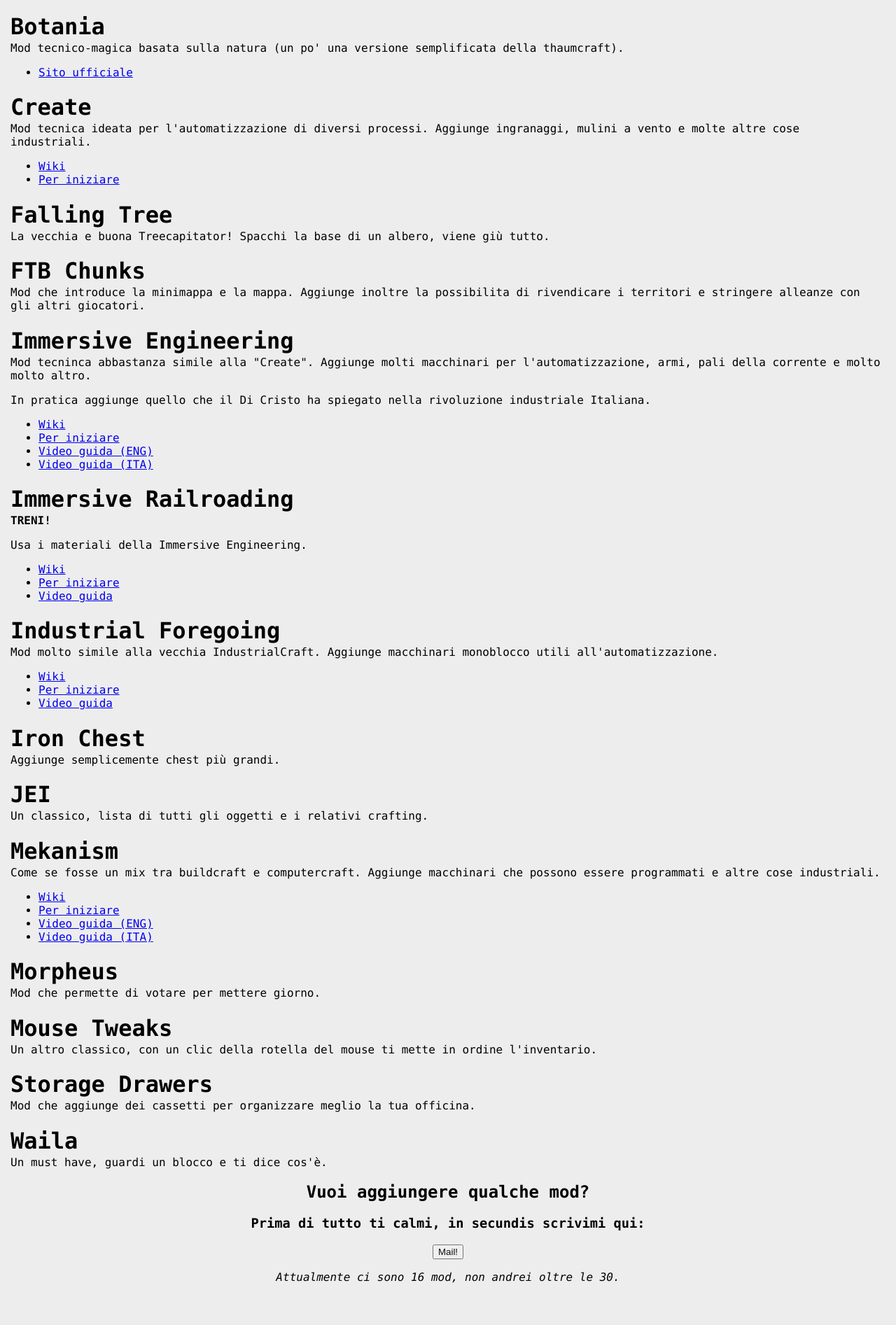
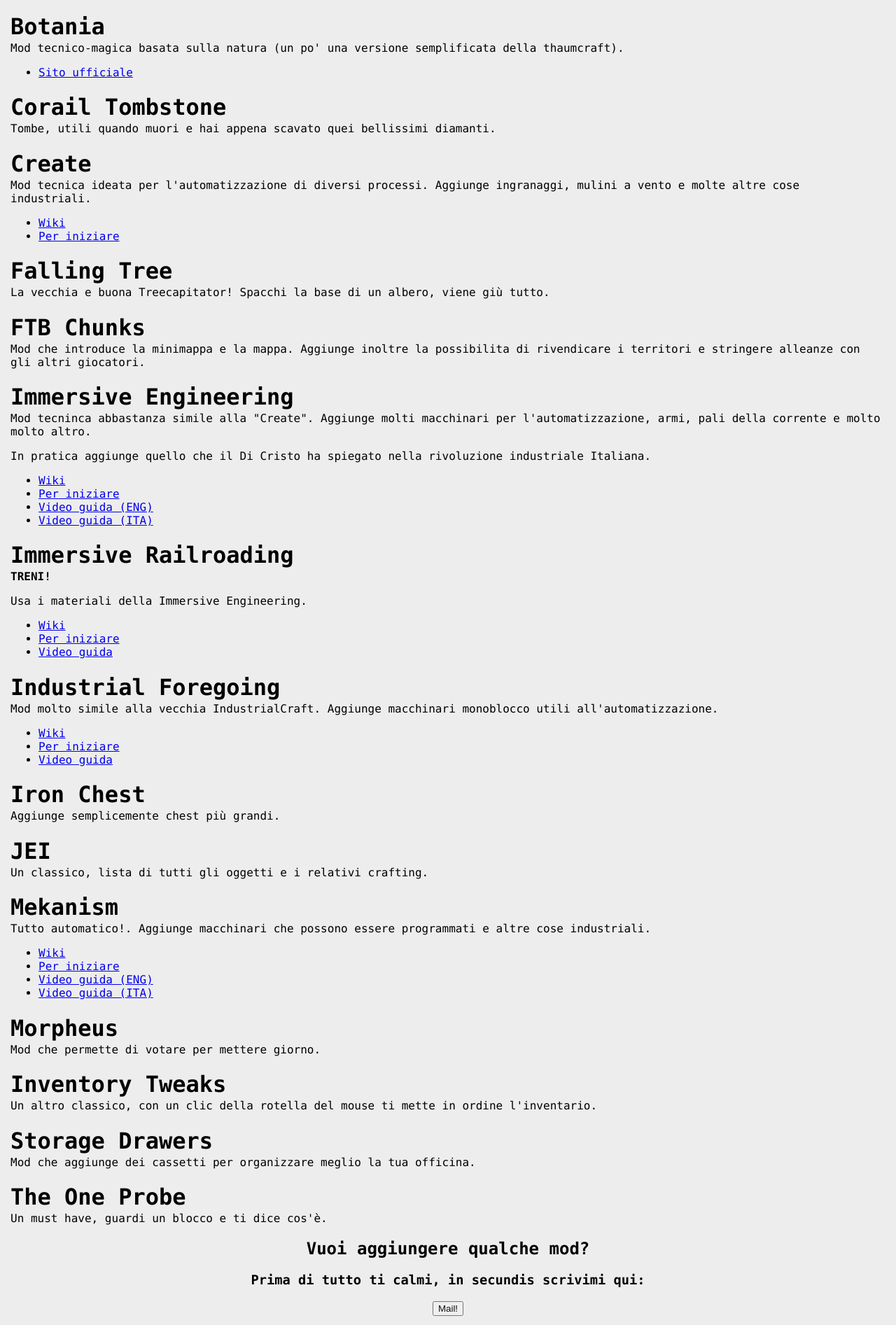
Before and after one commit to Itspuca/serverpuca, a plain HTML site: page pgs/mod.html in a window 1280 px wide. Shown: the part 840-2733 px from the top of the page at 70% size. Before the commit the page ends 2690 px from the top, so only its background shows below. Drawn offline with Linux system fonts and the light colour scheme; a web font is replaced by a local one.

Commit message:
mods update

```diff
--- a/css/index.css
+++ b/css/index.css
@@ -2,3 +2,7 @@
   padding: 30px;
   text-align: center;
 }
+
+footer h1 {
+  text-align:  center;
+}
--- a/pgs/mod.html
+++ b/pgs/mod.html
@@ -16,6 +16,7 @@
           <a href="../index.html"><h1>Server Puca</h1></a>
         </div>
         <div class="menu">
+          <a href="#">NEWS</a>
           <a href="download.html">DOWNLOAD</a>
           <a href="fazioni.html">FAZIONI</a>
           <a href="mod.html">MOD</a>
@@ -74,6 +75,10 @@
             <li> <a href="https://botaniamod.net/index.php">Sito ufficiale</a> </li>
           </ul>
         </div>
+        <div class="corail">
+          <h1 class="nome"><a id="corail">Corail Tombstone</a></h1>
+          <p>Tombe, utili quando muori e hai appena scavato quei bellissimi diamanti.</p>
+        </div>
         <div class="create">
           <h1 class="nome"><a id="create">Create</a></h1>
           <p>Mod tecnica ideata per l'automatizzazione di diversi processi. Aggiunge ingranaggi, mulini a vento e molte altre cose industriali.</p>
@@ -130,7 +135,7 @@
         </div>
         <div class="mekanism">
           <h1 class="nome"><a id="mekanism">Mekanism</a></h1>
-          <p>Come se fosse un mix tra buildcraft e computercraft. Aggiunge macchinari che possono essere programmati e altre cose industriali.</p>
+          <p>Tutto automatico!. Aggiunge macchinari che possono essere programmati e altre cose industriali.</p>
           <ul>
             <li> <a href="https://wiki.aidancbrady.com/wiki/Main_Page">Wiki</a> </li>
             <li> <a href="https://wiki.aidancbrady.com/wiki/Tutorials/Getting_Started">Per iniziare</a> </li>
@@ -142,16 +147,16 @@
           <h1 class="nome"><a id="morpheus">Morpheus</a></h1>
           <p>Mod che permette di votare per mettere giorno.</p>
         </div>
-        <div class="mouse">
-          <h1 class="nome"><a id="mouse">Mouse Tweaks</a></h1>
+        <div class="inventory">
+          <h1 class="nome"><a id="inventory">Inventory Tweaks</a></h1>
           <p>Un altro classico, con un clic della rotella del mouse ti mette in ordine l'inventario.</p>
         </div>
         <div class="storage">
           <h1 class="nome"><a id="storage">Storage Drawers</a></h1>
           <p>Mod che aggiunge dei cassetti per organizzare meglio la tua officina.</p>
         </div>
-        <div class="waila">
-          <h1 class="nome"><a id="waila">Waila</a></h1>
+        <div class="probe">
+          <h1 class="nome"><a id="probe">The One Probe</a></h1>
           <p>Un must have, guardi un blocco e ti dice cos'è.</p>
         </div>
       </div>
```
Also changed, not shown: index.html (+14 -4 lines), pgs/download.html (+1 -0 lines), pgs/fazioni.html (+1 -0 lines), pgs/regole.html (+1 -0 lines).
